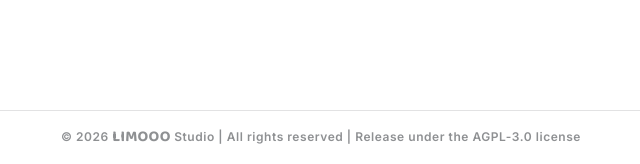
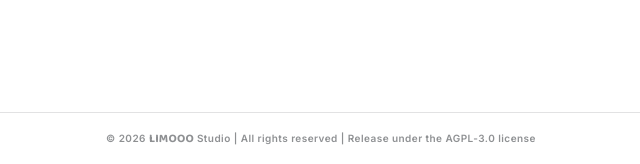
Before and after one commit to Limooooo-Studio/Limooo-Website, a Flask app: page /services in a window 1280 px wide. Shown: the part 636-800 px from the top of the page, without its empty margins (319-959 px from the left). Run offline with Flask 3, Linux system fonts and the light colour scheme.

Commit message:
fix(ui): restore backup footer styling and tighten contact layout
- footer text back to 10px + font-size-adjust 0.546, LIMOOO no longer
  scaled separately (matches the pre-refactor backup exactly)
- contact main no longer uses fixed inset-0 centered layout, reducing
  the huge blank space above/below the contact list

```diff
--- a/src/static/css/base.css
+++ b/src/static/css/base.css
@@ -82,15 +82,13 @@
             color: inherit; text-decoration: none;
         }
         .footer-text {
-            font-size: 12px; font-weight: 600;
+            font-size: 10px; font-weight: 600;
             font-size-adjust: 0.546;
             letter-spacing: calc(0.15em*var(--ls-scale)); opacity: 0.5; text-align: center; line-height: 1;
         }
         .footer-brand {
             font-family: 'Baloo 2', ui-rounded, system-ui, sans-serif;
             font-weight: 700; letter-spacing: 0.02em;
-            /* Baloo 2 字面视觉高度比系统字体矮：单独放大，使 LIMOOO 与正文视觉尺寸一致 */
-            font-size: 1.08em; line-height: 1;
         }
         @media (hover: none) and (pointer: coarse) {
             .global-footer { display: none !important; }
--- a/src/templates/base.html
+++ b/src/templates/base.html
@@ -46,7 +46,7 @@ along with this program.  If not, see <https://www.gnu.org/licenses/>. #}
     <link rel="stylesheet" href="https://limooo.cn/static/fonts.css?v=2">
 
 <!-- 站点基础样式（由模板内联样式轻量化后抽出的统一 CSS） -->
-    <link rel="stylesheet" href="https://limooo.cn/static/css/base.css?v=8">
+    <link rel="stylesheet" href="https://limooo.cn/static/css/base.css?v=9">
 
     {% block head_links %}{% endblock %}
 </head>
--- a/src/templates/contact.html
+++ b/src/templates/contact.html
@@ -44,7 +44,7 @@ along with this program.  If not, see <https://www.gnu.org/licenses/>. #}
 
 {% block content %}
 <!-- 主体：固定居中 -->
-<main class="fixed inset-0 flex flex-col justify-center items-center text-center px-6">
+<main class="flex-grow flex flex-col justify-center items-center text-center px-6 pt-[120px] pb-24">
     <h1 class="contact-title reveal-item text-4xl md:text-7xl mb-16 tracking-[calc(0.1em*var(--ls-scale))] uppercase" data-i18n="contact_title">{{ _('contact_title') }}</h1>
 
     <div class="flex flex-col items-center space-y-10 w-full max-w-lg">
--- a/src/templates/visitor.html
+++ b/src/templates/visitor.html
@@ -20,7 +20,7 @@ along with this program.  If not, see <https://www.gnu.org/licenses/>. #}
 {% block title %}Limooo - Visitor{% endblock %}
 
 {% block head_links %}
-<link rel="stylesheet" href="https://limooo.cn/static/css/visitor.css?v=1">
+<link rel="stylesheet" href="https://limooo.cn/static/css/visitor.css?v=2">
 {% endblock %}
 
 {% block nav_links %}
@@ -50,8 +50,6 @@ along with this program.  If not, see <https://www.gnu.org/licenses/>. #}
 {% endblock %}
 
 
-
-{% block nav_logo %}{% endblock %}
 
 {% block nav_dropdown %}
 <div class="theme-toggle">
```
Also changed, not shown: functions/_middleware.ts (+2 -6 lines).
